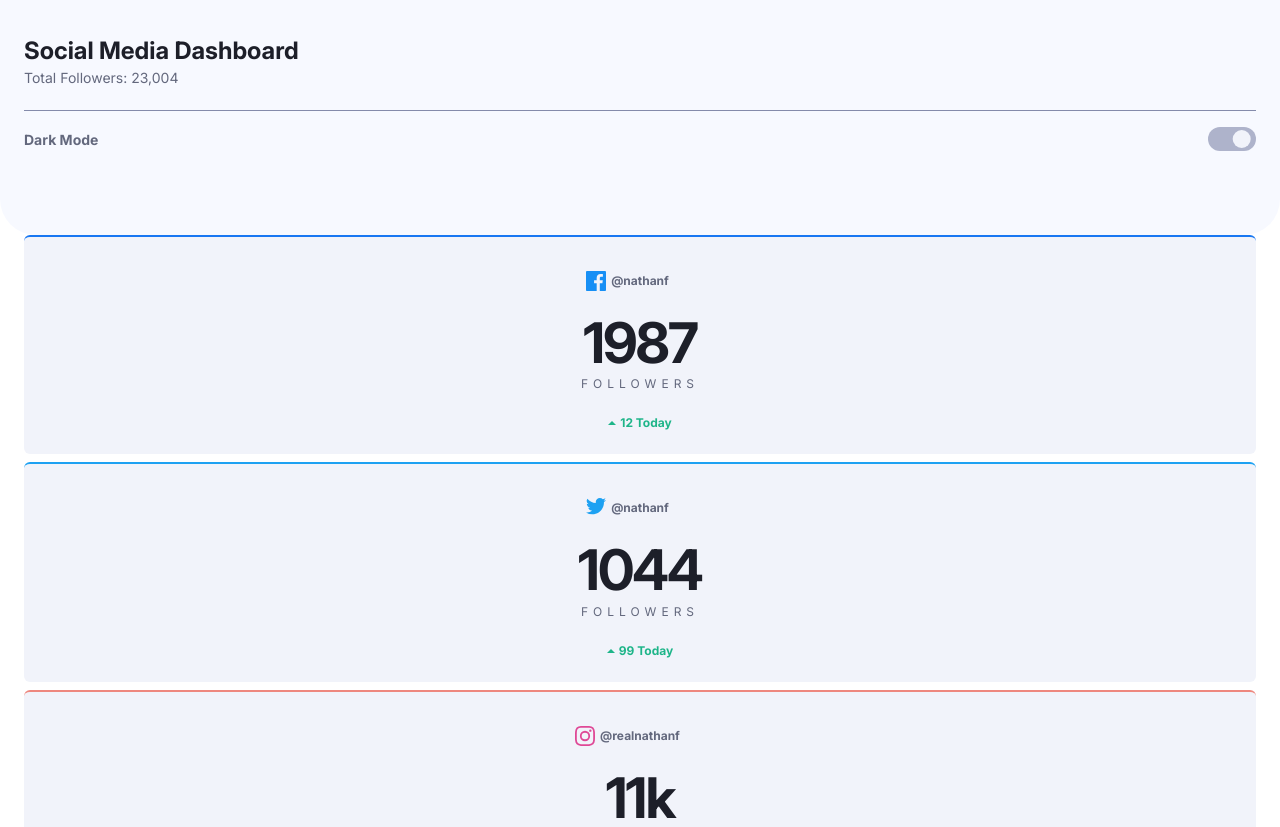
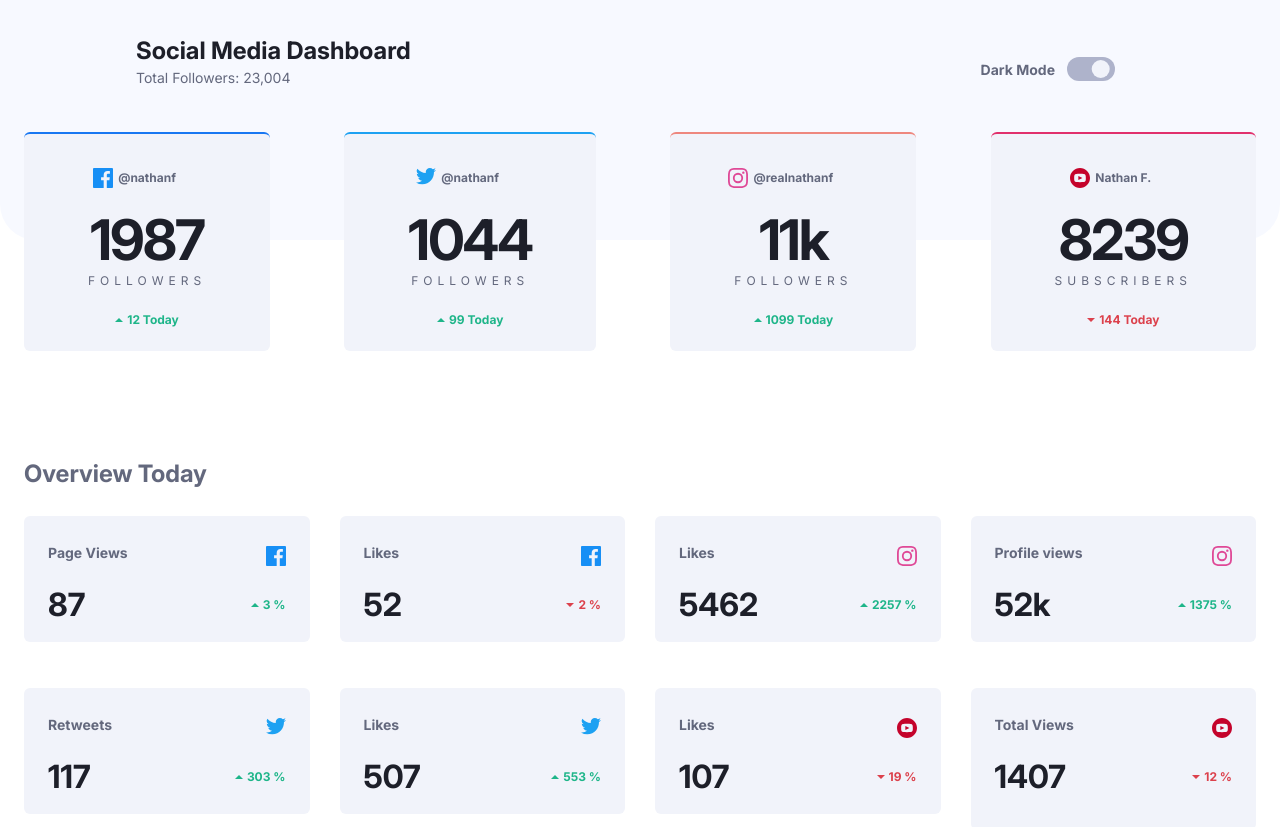
Before and after one commit to brdCoreShadow/soc-media-network, a React (Vite) app: page / in a window 1280 px wide. Shown: the top 827 px of the page. Built offline with nearby package versions, Linux system fonts and the light colour scheme.

Commit message:
desk and project are made

```diff
--- a/src/AppStyled.ts
+++ b/src/AppStyled.ts
@@ -7,5 +7,8 @@ export const AppCon = styled.div`
 
   @media screen and (min-width: 1280px) {
     max-width: 1280px;
+
+    margin-left: auto;
+    margin-right: auto;
   }
 `;
--- a/src/components/Dashboard/DashBoardStyled.ts
+++ b/src/components/Dashboard/DashBoardStyled.ts
@@ -4,6 +4,12 @@ export const DashBoardCon = styled.div`
 padding-bottom: 24px;
 
 border-bottom: 1px solid #848BAB;
+
+@media (min-width: 120px){
+padding-bottom: 0;
+
+    border-bottom: none;
+}
 
 & > h3{
     margin-bottom: 4px;
--- a/src/components/Followers/FollowersStyled.ts
+++ b/src/components/Followers/FollowersStyled.ts
@@ -4,6 +4,17 @@ import styled from "@emotion/styled";
 
 export const FollowersList = styled.ul`
   margin-bottom: 46px;
+
+  @media (min-width: 1280px){
+    display: flex;
+    flex-direction: row;
+    align-items: center;
+    justify-content: space-between;
+
+    transform: translate(0, -108px);
+
+    margin-bottom: 0;
+  }
 `;
 
 export const FollowersItem = styled.li<Pick<IStyleProps, "platform">>`
@@ -15,6 +26,11 @@ export const FollowersItem = styled.li<Pick<IStyleProps, "platform">>`
   border-radius: 6px;
 
   border-top: 2px solid ${({ platform }) => getColorByPlatform(platform)};
+
+  @media (min-width: 1280px){
+    padding-left: 64px;
+    padding-right: 64px;
+  }
   & > h3 {
     margin-bottom: 8px;
     font-size: 56px;
@@ -33,6 +49,11 @@ export const FollowersItem = styled.li<Pick<IStyleProps, "platform">>`
 
   &:not(:last-of-type) {
     margin-bottom: 8px;
+
+    @media (min-width: 1280px){
+        margin-bottom: 0;
+        margin-right: 30px;
+    }
   }
 `;
 
--- a/src/components/Overview/Overview.tsx
+++ b/src/components/Overview/Overview.tsx
@@ -2,7 +2,9 @@ import * as SC from "./OverviewStyles"
 
 const Overview:React.FC = () => {
   return (
-    <ul>
+    <div>
+        <SC.OverviewTitle>Overview Today</SC.OverviewTitle>
+    <SC.OverviewList>
       <SC.OverviewItem platform="fb">
         <p>Page Views</p>
         <SC.OverviewItemFlexCon difference="up">
@@ -59,7 +61,8 @@ const Overview:React.FC = () => {
             <p>12 %</p>
         </SC.OverviewItemFlexCon>
       </SC.OverviewItem>
-    </ul>
+    </SC.OverviewList>
+    </div>
   );
 };
 
--- a/src/components/Overview/OverviewStyles.ts
+++ b/src/components/Overview/OverviewStyles.ts
@@ -2,7 +2,22 @@ import { getColorByDifference, getIconByPlatform } from "@/utils/services";
 import { IStyleProps } from "@/utils/types";
 import styled from "@emotion/styled";
 
-export const OverviewList = styled.ul``;
+
+export const OverviewTitle = styled.h2`
+margin-bottom: 28px;
+
+font-size:24px;
+color: ${({theme}) => theme.colors.content};
+`
+
+export const OverviewList = styled.ul`
+  @media (min-width: 1280px) {
+
+    display: grid;
+    grid-template-columns: repeat(4, 1fr);
+    gap: 30px;
+  }
+`;
 
 export const OverviewItem = styled.li<Pick<IStyleProps, "platform">>`
   padding-top: 28px;
--- a/src/components/ThemeConsole/ThemeConsoleStyled.ts
+++ b/src/components/ThemeConsole/ThemeConsoleStyled.ts
@@ -9,10 +9,14 @@ export const ThemeConsoleCon = styled.div`
 
   padding-top: 16px;
 
-  & > h3{
+  & > h3 {
     font-size: 14px;
 
-    color: ${({theme}) => theme.colors.content};
+    color: ${({ theme }) => theme.colors.content};
+
+    @media (min-width: 1280px) {
+      margin-right: 12px;
+    }
   }
 `;
 
@@ -29,6 +33,8 @@ export const ThemeBtn = styled.button<{ $mode: ThemeMode }>`
 
   border-radius: 12px;
 
+  cursor: pointer;
+
   & > div {
     width: 18px;
     height: 18px;
@@ -37,6 +43,6 @@ export const ThemeBtn = styled.button<{ $mode: ThemeMode }>`
 
     border-radius: 50%;
 
-    transform: ${({$mode}) => $mode==="light" && "translate(115%, 0)"}
+    transform: ${({ $mode }) => $mode === "light" && "translate(115%, 0)"};
   }
 `;
--- a/src/layouts/Header/HeaderStyled.ts
+++ b/src/layouts/Header/HeaderStyled.ts
@@ -1,14 +1,24 @@
 import styled from "@emotion/styled";
 
 export const HeaderCon = styled.div`
-padding-top:36px;
-padding-bottom: 84px;
-padding-left: 24px;
-padding-right: 24px;
+  padding-top: 36px;
+  padding-bottom: 84px;
+  padding-left: 24px;
+  padding-right: 24px;
 
-background-color: ${({theme}) => theme.colors.headWrapper};
+  background-color: ${({ theme }) => theme.colors.headWrapper};
 
-border-bottom-left-radius: 36px;
-border-bottom-right-radius: 36px;
+  border-bottom-left-radius: 36px;
+  border-bottom-right-radius: 36px;
 
-`
+  @media (min-width: 1280px) {
+    display: flex;
+    flex-direction: row;
+    align-items: center;
+    justify-content: space-between;
+
+    padding-bottom: 154px;
+    padding-left: 136px;
+    padding-right: 165px;
+  }
+`;
```
